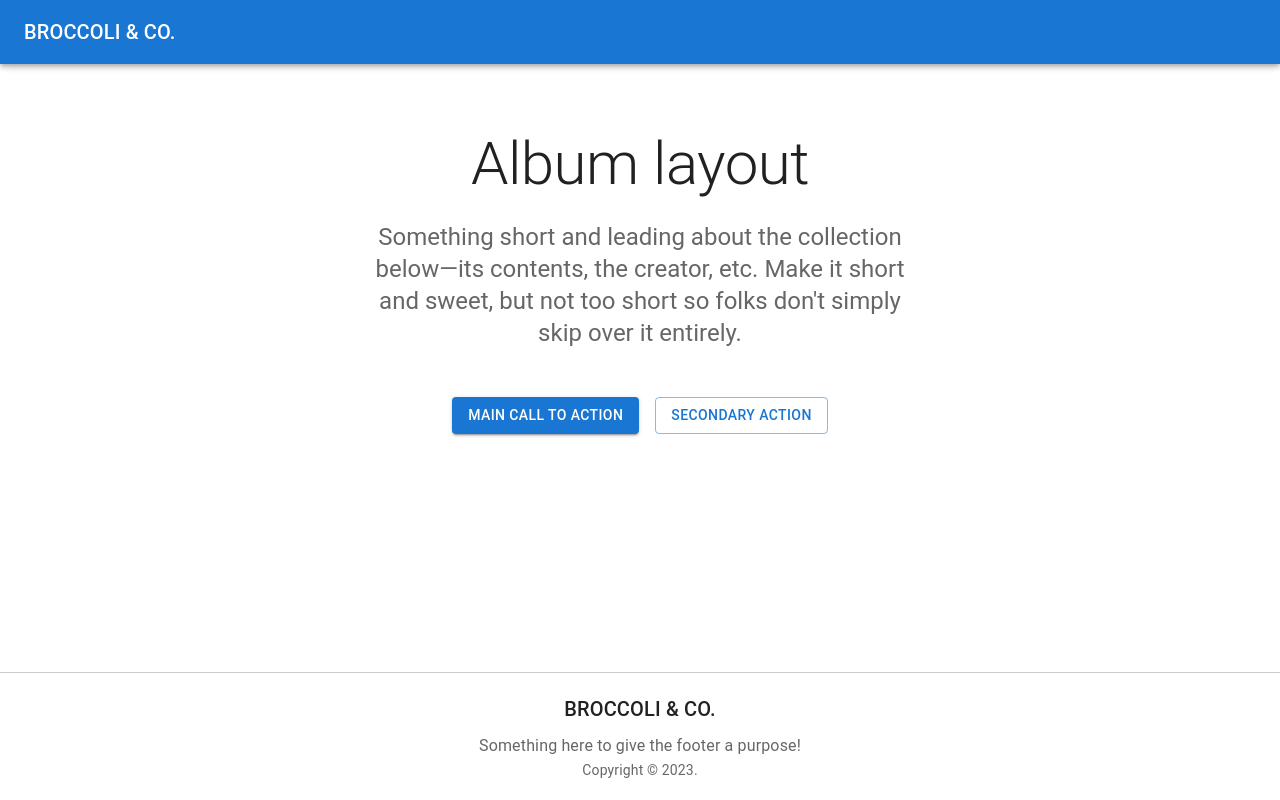
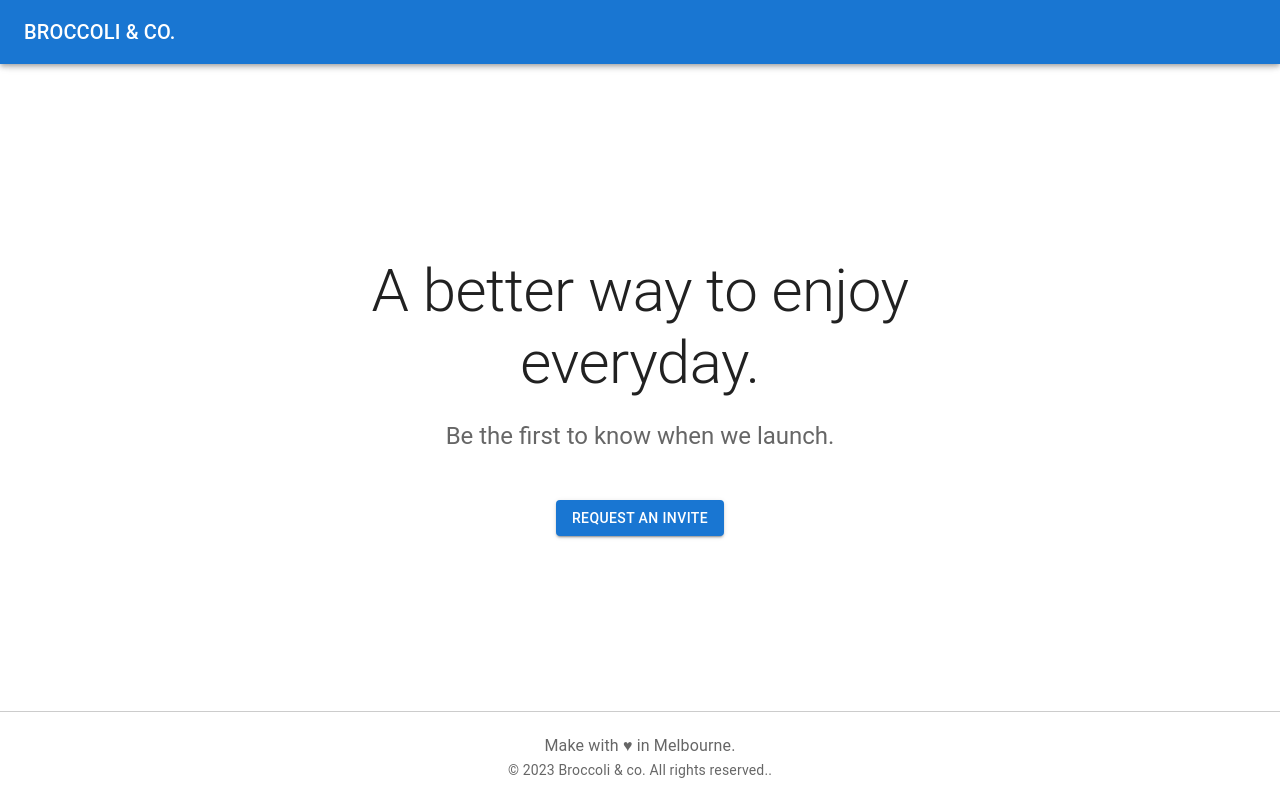
Before and after one commit to gogocat/Airwallex-test, a React (Create React App) app: page / in a window 1280 px wide. Built offline with nearby package versions, Linux system fonts and the light colour scheme.

Commit message:
updated content

```diff
--- a/src/components/App/App.tsx
+++ b/src/components/App/App.tsx
@@ -1,12 +1,8 @@
 import * as React from 'react';
-import Button from '@mui/material/Button';
 import CssBaseline from '@mui/material/CssBaseline';
-import Stack from '@mui/material/Stack';
-import Box from '@mui/material/Box';
-import Typography from '@mui/material/Typography';
-import Container from '@mui/material/Container';
 import Header from 'components/Header/Header';
 import Footer from 'components/Footer/Footer';
+import HeroIntro from 'components/HeroIntro/HeroIntro';
 
 import {
   createTheme,
@@ -21,40 +17,7 @@ function App() {
       <CssBaseline />
       <Header />
       <main className='main'>
-        {/* Hero unit */}
-        <Box
-          sx={{
-            bgcolor: 'background.paper',
-            pt: 8,
-            pb: 6,
-          }}
-        >
-          <Container maxWidth="sm">
-            <Typography
-              component="h1"
-              variant="h2"
-              align="center"
-              color="text.primary"
-              gutterBottom
-            >
-              Album layout
-            </Typography>
-            <Typography variant="h5" align="center" color="text.secondary" paragraph>
-              Something short and leading about the collection below—its contents,
-              the creator, etc. Make it short and sweet, but not too short so folks
-              don&apos;t simply skip over it entirely.
-            </Typography>
-            <Stack
-              sx={{ pt: 4 }}
-              direction="row"
-              spacing={2}
-              justifyContent="center"
-            >
-              <Button variant="contained">Main call to action</Button>
-              <Button variant="outlined">Secondary action</Button>
-            </Stack>
-          </Container>
-        </Box>
+        <HeroIntro />
       </main>
       <Footer />
     </ThemeProvider>
--- a/src/components/Footer/Footer.tsx
+++ b/src/components/Footer/Footer.tsx
@@ -7,8 +7,9 @@ import './Footer.scss';
 function Copyright() {
     return (
       <Typography variant="body2" color="text.secondary" align="center">
-        {'Copyright © '}
+        {'© '}
         {new Date().getFullYear()}
+        {' Broccoli & co. All rights reserved.'}
         {'.'}
       </Typography>
     );
@@ -21,16 +22,13 @@ function Footer() {
             component="footer"
             className='footer'
         >
-            <Typography variant="h6" align="center" gutterBottom>
-                BROCCOLI & CO.
-            </Typography>
             <Typography
                 variant="subtitle1"
                 align="center"
                 color="text.secondary"
                 component="p"
             >
-                Something here to give the footer a purpose!
+                Make with &hearts; in Melbourne.
             </Typography>
             <Copyright />
         </Box>
--- /dev/null
+++ b/src/components/HeroIntro/HeroIntro.scss
@@ -0,0 +1,5 @@
+.hero-intro {
+    display: flex;
+    height: 100%;
+    align-items: center;
+}
--- /dev/null
+++ b/src/components/HeroIntro/HeroIntro.tsx
@@ -0,0 +1,46 @@
+import * as React from 'react';
+import Button from '@mui/material/Button';
+import Stack from '@mui/material/Stack';
+import Box from '@mui/material/Box';
+import Typography from '@mui/material/Typography';
+import Container from '@mui/material/Container';
+
+import './HeroIntro.scss';
+
+function HeroIntro() {
+    return (
+        <Box
+            sx={{
+                bgcolor: 'background.paper',
+                pt: 8,
+                pb: 6,
+            }}
+            className="hero-intro"
+        >
+            <Container maxWidth="sm">
+                <Typography
+                    component="h1"
+                    variant="h2"
+                    align="center"
+                    color="text.primary"
+                    gutterBottom
+                >
+                    A better way to enjoy everyday.
+                </Typography>
+                <Typography variant="h5" align="center" color="text.secondary" paragraph>
+                    Be the first to know when we launch.
+                </Typography>
+                <Stack
+                    sx={{ pt: 4 }}
+                    direction="row"
+                    spacing={2}
+                    justifyContent="center"
+                >
+                    <Button variant="contained">Request an invite</Button>
+                </Stack>
+            </Container>
+        </Box>
+    );
+}
+
+export default HeroIntro;
```
